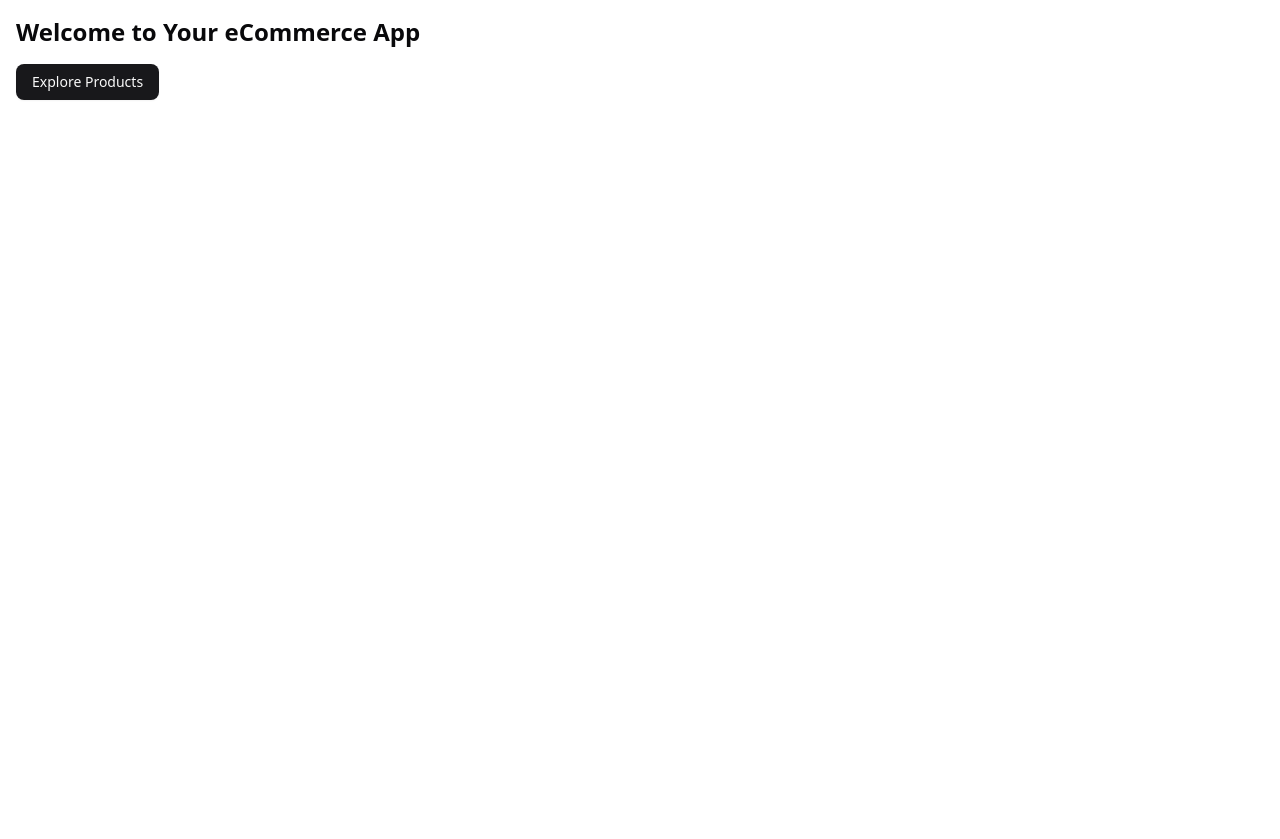
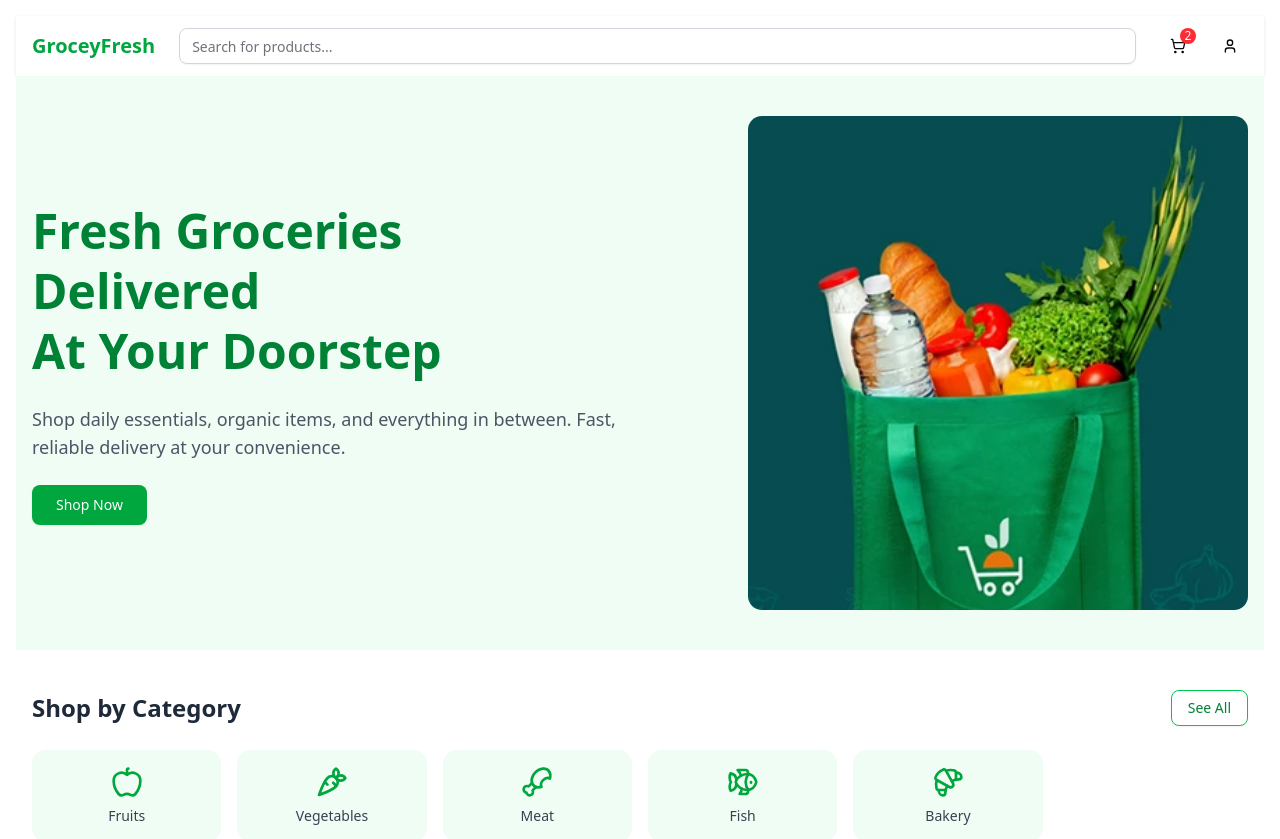
Before and after one commit to amJayem/ecommerce-web, a Next.js app: page / in a window 1280 px wide. Shown: the top 839 px of the page. Before the commit the page ends 800 px from the top, so only its background shows below. Built offline with nearby package versions, Linux system fonts and the light colour scheme.

Commit message:
update: main page

```diff
--- a/src/app/page.tsx
+++ b/src/app/page.tsx
@@ -1,10 +1,15 @@
-import { Button } from '@/components/ui/button'
+import { CategorySection } from '@/components/category-section'
+import { HeroSection } from '@/components/hero-section'
+import { Navbar } from '@/components/navbar'
+import { ProductGrid } from '@/components/product-grid'
 
 export default function HomePage() {
   return (
     <main className='p-4'>
-      <h1 className='text-2xl font-bold'>Welcome to Your eCommerce App</h1>
-      <Button className='mt-4'>Explore Products</Button>
+      <Navbar />
+      <HeroSection />
+      <CategorySection />
+      <ProductGrid />
     </main>
   )
 }
--- /dev/null
+++ b/src/components/ui/input.tsx
@@ -0,0 +1,21 @@
+import * as React from "react"
+
+import { cn } from "@/lib/utils"
+
+function Input({ className, type, ...props }: React.ComponentProps<"input">) {
+  return (
+    <input
+      type={type}
+      data-slot="input"
+      className={cn(
+        "file:text-foreground placeholder:text-muted-foreground selection:bg-primary selection:text-primary-foreground dark:bg-input/30 border-input flex h-9 w-full min-w-0 rounded-md border bg-transparent px-3 py-1 text-base shadow-xs transition-[color,box-shadow] outline-none file:inline-flex file:h-7 file:border-0 file:bg-transparent file:text-sm file:font-medium disabled:pointer-events-none disabled:cursor-not-allowed disabled:opacity-50 md:text-sm",
+        "focus-visible:border-ring focus-visible:ring-ring/50 focus-visible:ring-[3px]",
+        "aria-invalid:ring-destructive/20 dark:aria-invalid:ring-destructive/40 aria-invalid:border-destructive",
+        className
+      )}
+      {...props}
+    />
+  )
+}
+
+export { Input }
```
